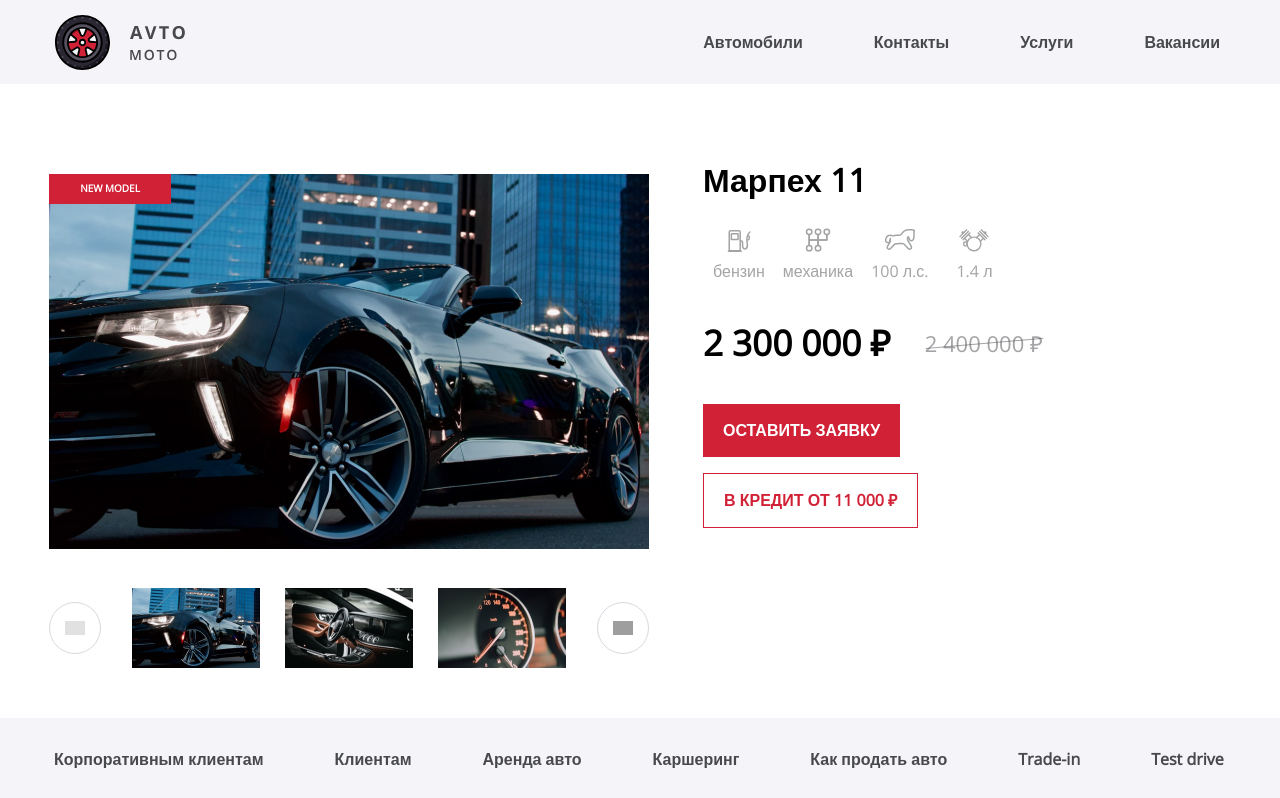
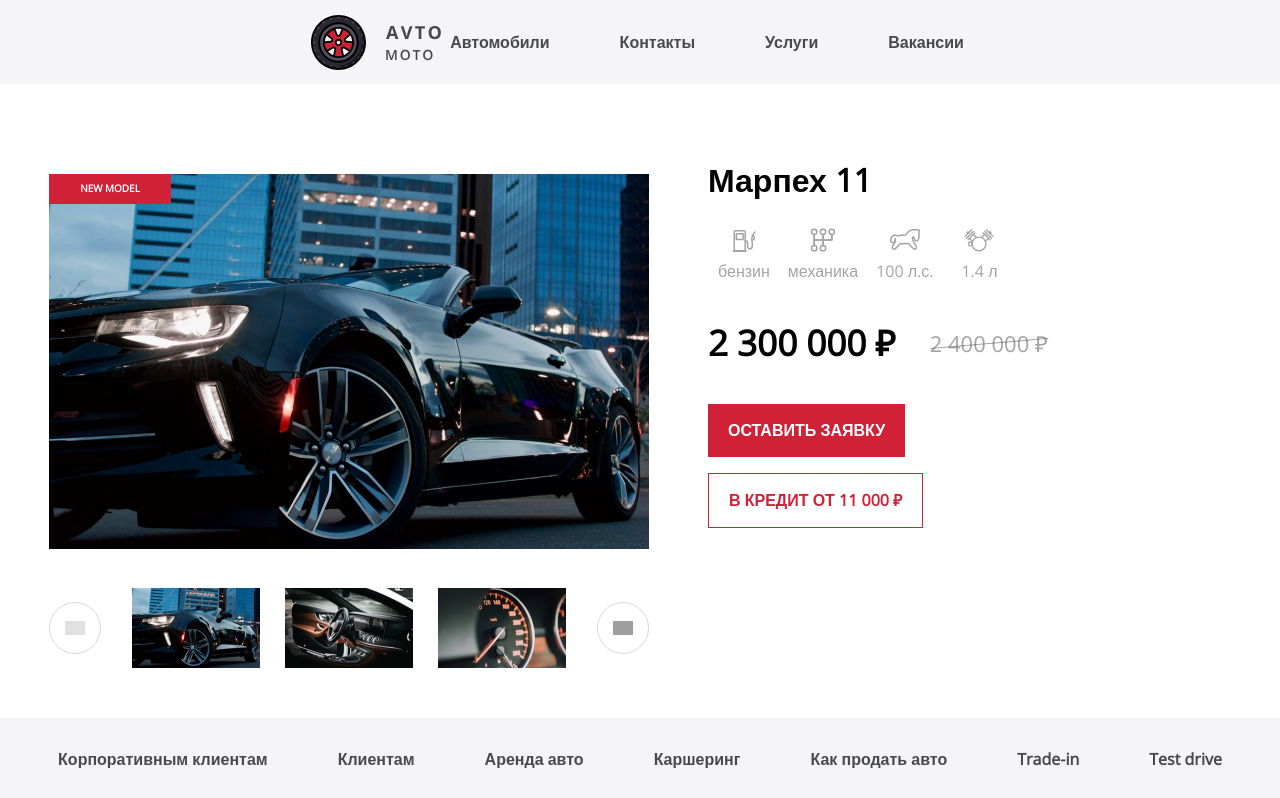
Before and after one commit to iBreadInside/Fadeeev_Avto-Moto, a React (Create React App) app in the folder project/: page / in a window 1280 px wide. Shown: the top 798 px of the page. Built offline with nearby package versions, Linux system fonts and the light colour scheme; grey boxes are pictures that could not be loaded.

Commit message:
Некоторые правки для резины

```diff
--- a/project/src/components/car-info/car-info.jsx
+++ b/project/src/components/car-info/car-info.jsx
@@ -26,7 +26,7 @@ export default function CarInfo() {
 
       <Slider />
 
-      <div className='info'>
+      <div className={styles.info}>
         <h2 className={styles.name}>{Car.name}</h2>
 
         <ul className={styles.details}>
--- a/project/src/components/car-info/car-info.module.scss
+++ b/project/src/components/car-info/car-info.module.scss
@@ -11,6 +11,10 @@
 
 .content {
   @include visually-hidden;
+}
+
+.info {
+  margin-left: 5px;
 }
 
 .name {
--- a/project/src/components/footer/footer.module.scss
+++ b/project/src/components/footer/footer.module.scss
@@ -4,10 +4,10 @@
 .footer {
   @include nav;
   min-height: 82px;
-  position:fixed;
-  left:0px;
+  position:sticky;
+  // left:0px;
   bottom:0px;
-  width:100%;
+  // width:100%;
 }
 
 .wrapper {
--- a/project/src/components/header/header.module.scss
+++ b/project/src/components/header/header.module.scss
@@ -10,6 +10,7 @@
   @include wrapper;
   display: flex;
   flex-direction: row;
+  flex-wrap: wrap;
   padding: 0 6px;
 }
 
--- a/project/src/components/nav/nav.jsx
+++ b/project/src/components/nav/nav.jsx
@@ -18,7 +18,7 @@ export default function Nav({isFooter = false}) {
           ({text, route}) => (
             <li
               key={text}
-              className='list__item'
+              className={styles.item}
             >
               <NavLink
                 exact
--- a/project/src/components/nav/nav.module.scss
+++ b/project/src/components/nav/nav.module.scss
@@ -3,8 +3,12 @@
 .list {
   @include list-style-none;
   display: flex;
+  flex-wrap: wrap;
   align-items: center;
-  gap: 61px;
+}
+
+.item:not(:last-child) {
+  margin-right: 60px;
 }
 
 .link {
--- a/project/src/components/slider/slider.jsx
+++ b/project/src/components/slider/slider.jsx
@@ -56,14 +56,12 @@ const renderPreviews = () => {
       ({id, standart, retina}) => (
         <li
           key={id}
-          className='preview'
+          className={styles.preview}
         >
           <img
             src={standart}
             srcSet={retina}
             alt={`Превью ${id + 1}`}
-            width='128'
-            height='80'
           />
         </li>
       )
@@ -87,28 +85,26 @@ export default function Slider() {
 
   return(
     <section className={styles.slider}>
-      <div className={styles.bigSlide}>
       {Slides.map(
         ({id, standart, retina}) => {
           return(
-              <div key={id}>
+            id === currentSlide && (
+              <div
+                key={id}
+                className={styles.bigSlide}
+              >
                 <span className={styles.new}>new model</span>
-                {
-                  id === currentSlide && (
+
                 <img
                   src={standart}
                   srcSet={`${retina} 2x`}
                   alt='Фото автомобиля Марпех 11'
-                      width='600'
-                      height='375'
                 />
+              </div>
             )
-                }
-              </div>
           );
         }
       )}
-      </div>
 
       <div className={styles.control}>
         <SliderCtrl
--- a/project/src/components/slider/slider.module.scss
+++ b/project/src/components/slider/slider.module.scss
@@ -9,6 +9,8 @@
 .bigSlide {
   position: relative;
   margin-bottom: 39px;
+  max-width: 600px;
+  max-height: 375px;
 }
 
 .new {
@@ -37,5 +39,12 @@
 .previews {
   @include list-style-none;
   display: flex;
-  gap: 25px;
+  justify-content: space-between;
+  flex-grow: 1;
+  max-width: 434px;
 }
+
+.preview {
+  max-width: 128px;
+  max-height: 80px;
+}
--- a/project/src/components/tabs/tabs.jsx
+++ b/project/src/components/tabs/tabs.jsx
@@ -51,7 +51,7 @@ export default function Tabs({car}) {
   useEffect(setDefaultTab, []);
 
   return(
-    <section className='tabs'>
+    <section className={styles.tabs}>
       <nav className={styles.tabs__nav}>
         <ul className={styles.tab__list}>
           {tabList}
--- a/project/src/components/tabs/tabs.module.scss
+++ b/project/src/components/tabs/tabs.module.scss
@@ -1,15 +1,19 @@
 @import '../../sass/mixins.scss';
 @import '../../sass/variables.scss';
 
+.tabs {
+  width: 585px;
+}
+
 .tabs__nav {
   margin-bottom: 7px;
+  margin-left: 3px;
 }
 
 .tab__list {
   @include list-style-none;
   display: grid;
   grid-template-columns: 1fr 1fr 1fr;
-  width: 585px;
 }
 
 .tab__btn {
--- a/project/src/sass/global.scss
+++ b/project/src/sass/global.scss
@@ -13,6 +13,7 @@ a {
 
 img {
   display: block;
+  width: 100%;
 }
 
 body {
--- a/project/src/sass/mixins.scss
+++ b/project/src/sass/mixins.scss
@@ -1,7 +1,7 @@
 @import './variables.scss';
 
 @mixin wrapper {
-  width: $wrapper-width;
+  max-width: $wrapper-width;
   margin: 0 auto;
 }
 
```
Lines whose indentation alone changed are shown as unchanged.
